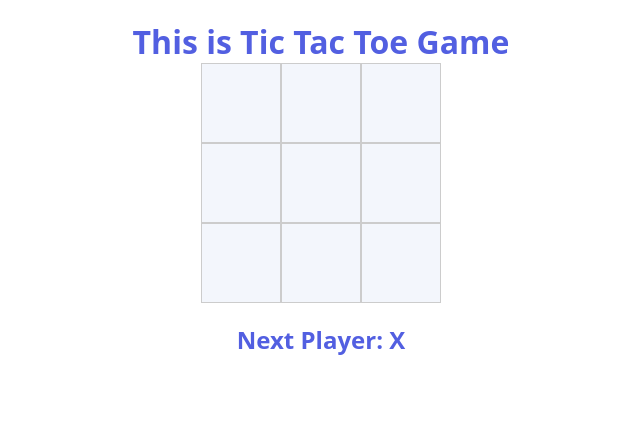
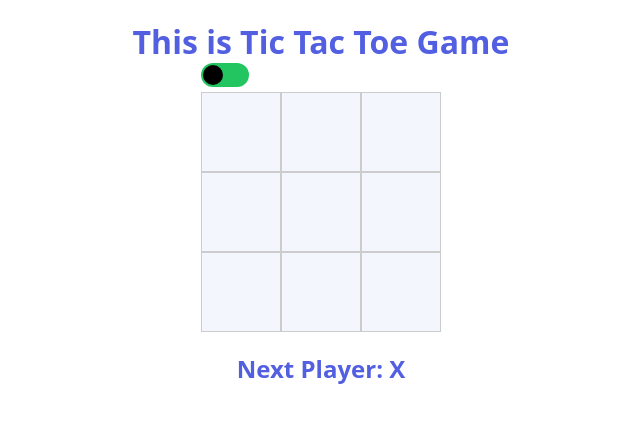
Before and after one commit to AnAtoliy-AA/tic-tac-toe-game, a React (Vite) app in the folder app/: page / in a window 1280 px wide. Shown: the top 422 px of the page, without its empty margins (319-959 px from the left). Built offline with nearby package versions, Linux system fonts and the light colour scheme.

Commit message:
feat: add theme toggler

```diff
--- a/app/src/components/game/Game.tsx
+++ b/app/src/components/game/Game.tsx
@@ -3,6 +3,7 @@ import Board from './Board'
 import { calculateWinner } from '../../utils/calculateWinner'
 import GameInfo from './GameInfo'
 import styled from 'styled-components'
+import Settings from './Settings'
 
 const DEFAULT_GAME_SIZE = 3
 const DEFAULT_GAME_HISTORY = [
@@ -42,6 +43,7 @@ const Game: FC = () => {
 
   return (
     <StyledGame>
+      <Settings />
       <Board size={DEFAULT_GAME_SIZE} squares={current} onClick={handleClick} />
       <GameInfo winner={winner} isXNext={isXNext} />
     </StyledGame>
--- /dev/null
+++ b/app/src/components/game/Settings.tsx
@@ -0,0 +1,20 @@
+import { useCallback } from 'react'
+import { useTheme } from '../../hooks/useTheme'
+import ToggleCheckbox from '../styled/ToggleCheckbox'
+
+const Settings = () => {
+  const { themeType, setCurrentTheme } = useTheme()
+  const isDarkTheme = themeType === 'dark'
+
+  const toggleTheme = useCallback(() => {
+    setCurrentTheme?.(isDarkTheme ? 'light' : 'dark')
+  }, [isDarkTheme, setCurrentTheme])
+
+  return (
+    <>
+      <ToggleCheckbox isChecked={isDarkTheme} toggleCheckbox={toggleTheme} />
+    </>
+  )
+}
+
+export default Settings
--- /dev/null
+++ b/app/src/components/styled/ToggleCheckbox.tsx
@@ -0,0 +1,61 @@
+import { FC } from 'react'
+import styled from 'styled-components'
+
+const ToggleWrapper = styled.div`
+  display: inline-block;
+`
+
+const HiddenCheckbox = styled.input.attrs({ type: 'checkbox' })`
+  border: 0;
+  clip: rect(0 0 0 0);
+  height: 1px;
+  margin: -1px;
+  overflow: hidden;
+  padding: 0;
+  position: absolute;
+  white-space: nowrap;
+  width: 1px;
+`
+
+const StyledCheckbox = styled.div<{ checked: boolean }>`
+  display: inline-block;
+  width: 3rem;
+  height: 1.5rem;
+  background: ${({ checked }) =>
+    checked ? 'var(--primary)' : 'var(--secondary)'};
+  border-radius: 1.5rem;
+  position: relative;
+  transition: background 0.3s;
+
+  &::after {
+    content: '';
+    display: block;
+    width: 1.25rem;
+    height: 1.25rem;
+    background-color: var(--text);
+    border-radius: 50%;
+    position: absolute;
+    top: 0.125rem;
+    left: ${({ checked }) => (checked ? '1.625rem' : '0.125rem')};
+    transition: left 0.3s;
+  }
+`
+
+interface ToggleCheckboxProps {
+  isChecked: boolean
+  toggleCheckbox: VoidFunction
+}
+
+const ToggleCheckbox: FC<ToggleCheckboxProps> = ({
+  isChecked,
+  toggleCheckbox,
+}) => {
+  return (
+    <ToggleWrapper>
+      <HiddenCheckbox checked={isChecked} onChange={toggleCheckbox} />
+      <StyledCheckbox checked={isChecked} onClick={toggleCheckbox} />
+    </ToggleWrapper>
+  )
+}
+
+export default ToggleCheckbox
--- a/app/src/providers/allProviders.tsx
+++ b/app/src/providers/allProviders.tsx
@@ -1,17 +1,12 @@
-import { CSSProperties, PropsWithChildren } from 'react'
+import { PropsWithChildren } from 'react'
 import { ThemeProvider } from './themeProvider'
 import GlobalStyle from '../constants/styles/theme'
-import { useTheme } from '../hooks/useTheme'
 
 export const AllProviders = ({ children }: PropsWithChildren) => {
-  const { theme } = useTheme()
-
   return (
     <>
       <GlobalStyle />
-      <ThemeProvider>
-        <div style={{ ...theme } as CSSProperties}>{children}</div>
-      </ThemeProvider>
+      <ThemeProvider>{children}</ThemeProvider>
     </>
   )
 }
--- a/app/src/providers/themeProvider.tsx
+++ b/app/src/providers/themeProvider.tsx
@@ -6,11 +6,12 @@ import {
   Dispatch,
 } from 'react'
 import { THEMES, Theme, ThemeType } from '../constants/styles/theme'
+import { CSSProperties } from 'styled-components'
 
 interface ThemeContextProps {
   themeType: ThemeType
   theme: Theme
-  setCurrentTheme: Dispatch<SetStateAction<ThemeType>> | null //you can use it for theme mode switching(switcher not implemented)
+  setCurrentTheme: Dispatch<SetStateAction<ThemeType>> | null
 }
 
 export const ThemeContext = createContext<ThemeContextProps>({
@@ -21,16 +22,17 @@ export const ThemeContext = createContext<ThemeContextProps>({
 
 export const ThemeProvider = ({ children }: { children: ReactNode }) => {
   const [currentTheme, setCurrentTheme] = useState<ThemeType>('light')
+  const theme = THEMES[currentTheme]
 
   return (
     <ThemeContext.Provider
       value={{
         themeType: currentTheme,
-        theme: THEMES[currentTheme],
+        theme,
         setCurrentTheme,
       }}
     >
-      {children}
+      <div style={{ ...theme } as CSSProperties}>{children}</div>
     </ThemeContext.Provider>
   )
 }
```
